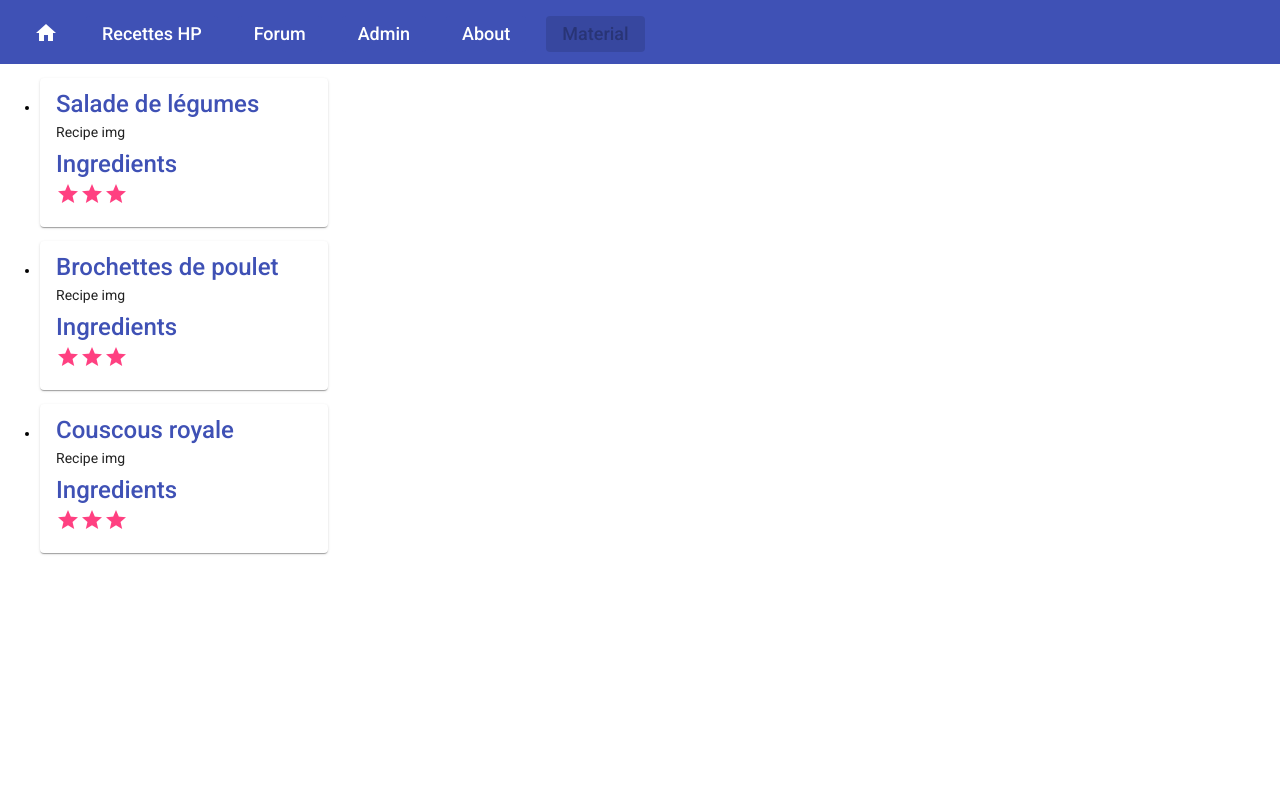
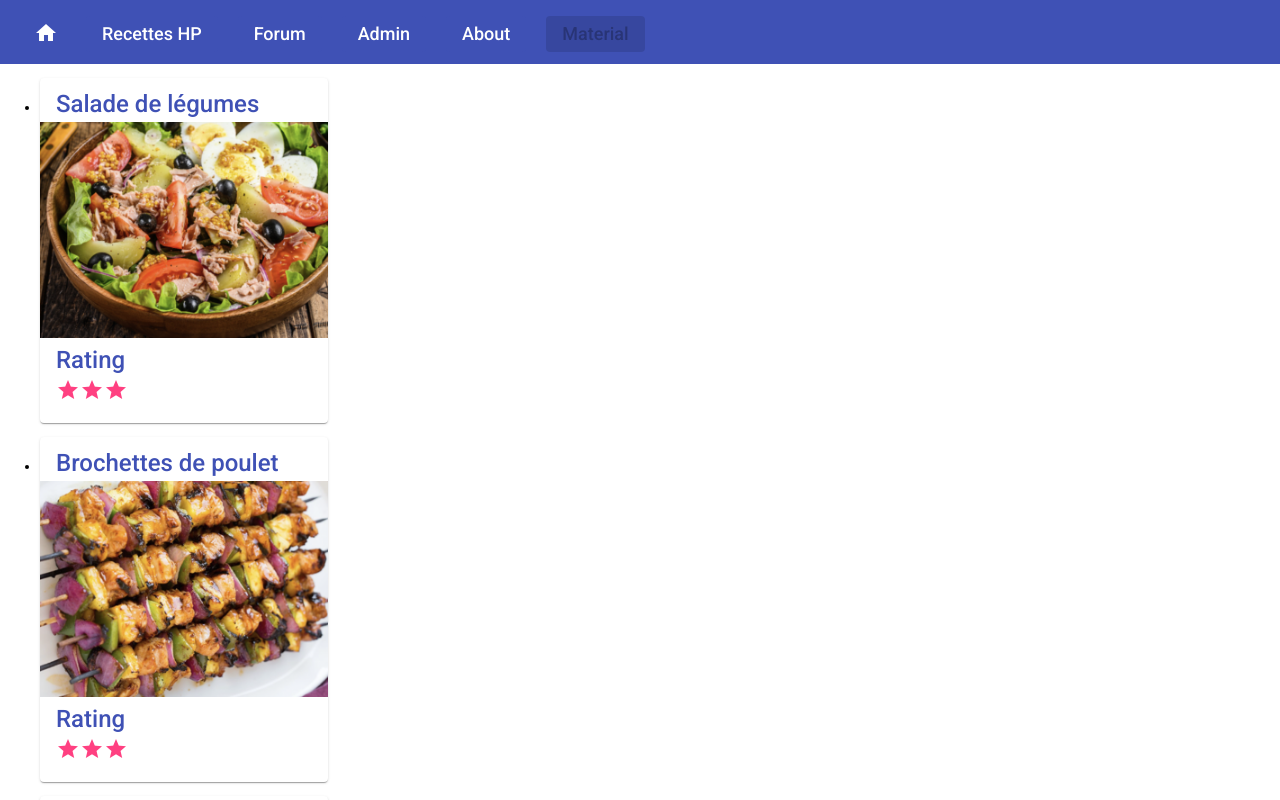
Before and after one commit to ThierryBeaulieu/Pratique_LOG2990, an Angular app in the folder client/: page /#/home in a window 1280 px wide. Both pictures are taken after a click on the button "Recettes HP". Shown: the top 800 px of the page. Built offline with nearby package versions, Linux system fonts and the light colour scheme.

Commit message:
fix: adding pictures to the recipe

```diff
--- a/client/src/app/components/recipe-card/recipe-card.component.html
+++ b/client/src/app/components/recipe-card/recipe-card.component.html
@@ -1,6 +1,6 @@
 <mat-card class="recipe-card" color="primary">
-    <mat-card-title>{{ recipe.name }}</mat-card-title>
-    <mat-card-content>Recipe img</mat-card-content>
-    <mat-card-title>Ingredients</mat-card-title>
+    <mat-card-title>{{ getRecipeName() }}</mat-card-title>
+    <img mat-card-image src="{{ getImg() }}" />
+    <mat-card-title>Rating</mat-card-title>
     <span *ngFor="let star of [1, 2, 3]"><mat-icon color="accent">star</mat-icon></span>
 </mat-card>
--- a/client/src/app/components/recipe-card/recipe-card.component.ts
+++ b/client/src/app/components/recipe-card/recipe-card.component.ts
@@ -11,4 +11,7 @@ export class RecipeCardComponent {
     getRecipeName(): string {
         return this.recipe.name;
     }
+    getImg(): string {
+        return this.recipe.img;
+    }
 }
--- a/client/src/app/contants/default-recipes.ts
+++ b/client/src/app/contants/default-recipes.ts
@@ -18,7 +18,7 @@ export const DEFAULT_RECIPES: Recipe[] = [
     },
     {
         name: 'Brochettes de poulet',
-        img: './assets/salade-img.bmp',
+        img: './assets/brochette.bmp',
         ingredients: ['Feuilles vertes', 'poulet', 'piment rouge', 'tomates cerises'],
         steps: [
             'Mettre le poulet dans un bol',
@@ -33,7 +33,7 @@ export const DEFAULT_RECIPES: Recipe[] = [
     },
     {
         name: 'Couscous royale',
-        img: './assets/salade-img.bmp',
+        img: './assets/couscous-royale.bmp',
         ingredients: ['Couscous royale', 'poulet', 'piment rouge', 'tomates cerises'],
         steps: [
             'Mettre le poulet dans un bol',
```
Also changed, not shown: client/src/assets/brochette.bmp (added), client/src/assets/couscous-royale.bmp (added).
